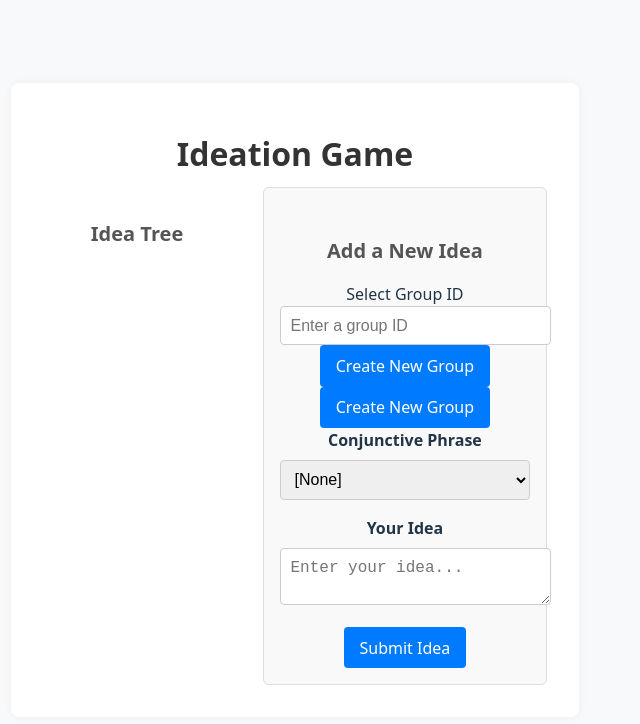
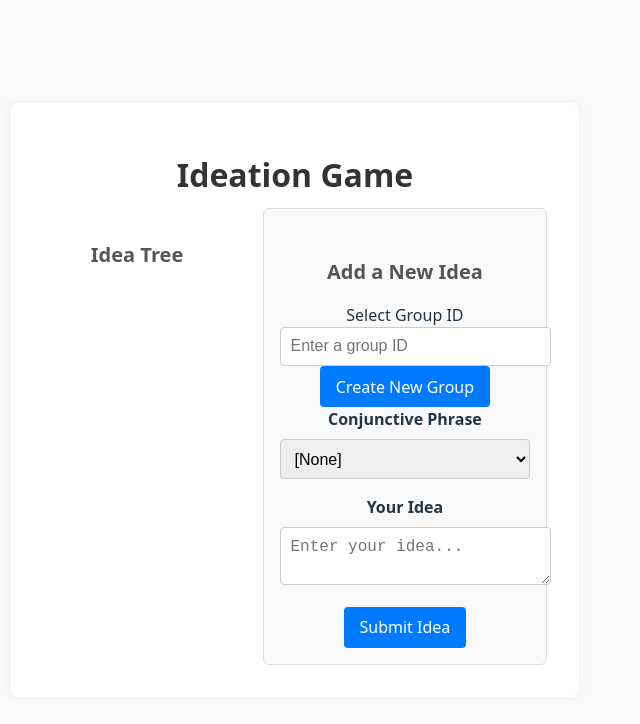
Before and after one commit to nwicker463/ideation-vite-frontend, a React (Vite) app: page / in a window 1280 px wide. Shown: the top 724 px of the page, without its empty margins (345-985 px from the left). Built offline with nearby package versions, Linux system fonts and the light colour scheme.

Commit message:
Fixing button layout”

```diff
--- a/src/App.jsx
+++ b/src/App.jsx
@@ -141,9 +141,9 @@ export default function IdeationGame() {
           />
         </div>
 
-        <div className="newGroupButton">
+        {/*<div className="newGroupButton">
           <Button onClick={createGroup}>Create New Group</Button>
-        </div>
+        </div>*/}
 
         <Button onClick={createGroup}>Create New Group</Button>
 
```
